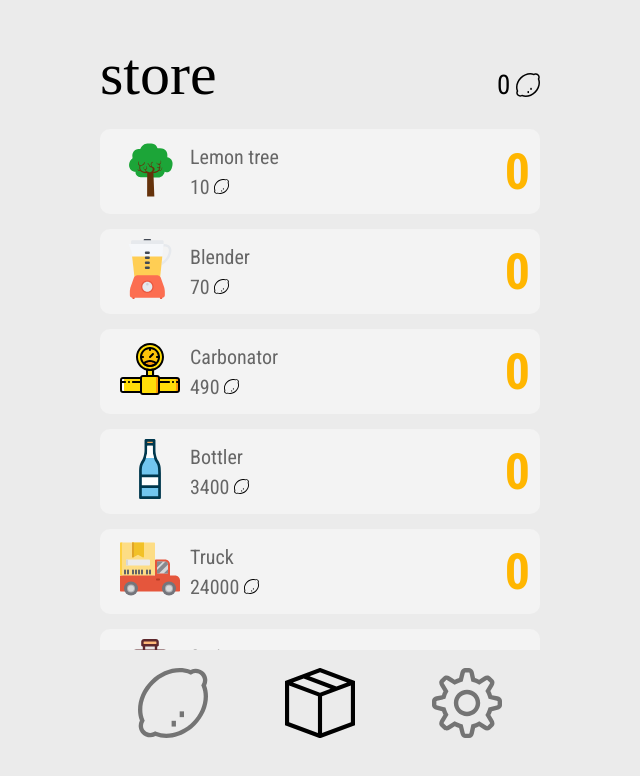
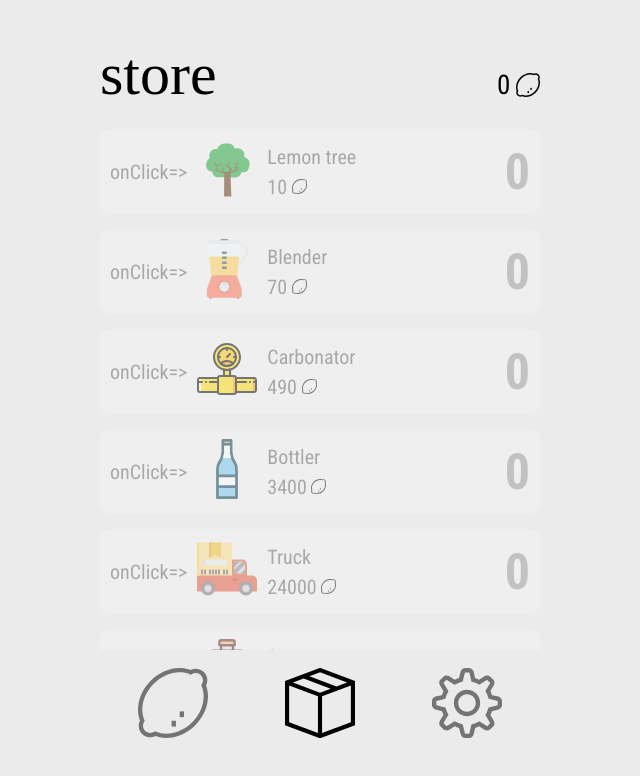
Before and after one commit to JenKa115/jenny-lemon-clicker, a React (Vite) app: page /store in a window 1280 px wide. Shown: the top 776 px of the page, without its empty margins (320-960 px from the left). Built offline with nearby package versions, Linux system fonts and the light colour scheme; a web font is replaced by a local one.

Commit message:
lisää tuotteen ostettavuuden ilmaisemisen

```diff
--- a/src/App.jsx
+++ b/src/App.jsx
@@ -1,3 +1,5 @@
+
+import round from './utils/round'
 
 import items from './config/items.js'
 
@@ -24,7 +26,8 @@ function App() {
     // Kasvatetaan napautusten lukumäärää yhdellä.
     newstats.clicks = newstats.clicks + 1;
         // Kasvatetaan sitruunoiden määrää kasvatusarvolla.
-    newstats.balance = newstats.balance + newstats.increase
+        newstats.balance = round(newstats.balance + newstats.increase,1)
+
 
     // Tallennetaan päivitetty stats-muuttuja.
     setStats(newstats);
@@ -40,11 +43,27 @@ function App() {
       // Kasvatetaan tuotteiden määrää yhdellä.
       newstoreitems[index].qty++
       // Vähännetään varoista tuotteen hinta.
-      newstats.balance = newstats.balance - newstoreitems[index].price
+            newstats.balance = round(newstats.balance - newstoreitems[index].price,1)
+
             // Lasketaan tuotteen uusi hinta.
       newstoreitems[index].price =
         Math.floor(newstoreitems[index].baseprice * Math.pow(1.15,newstoreitems[index].qty))
-      // TODO lasketaan uusi kasvatusarvo
+            // Koostemuuttujien esittely.
+      let increase = 1
+      let upgrades = 0
+      // Käydään kaupan tuotteet yksitellen lävitse.
+      for (let i=0; i<newstoreitems.length; i++) {
+        // Lisätään tuotteiden määrä kokonaismäärään.
+        upgrades = upgrades + newstoreitems[i].qty
+        // Lisätään tuotteen vaikutus kasvatusarvoon.
+        increase = increase + newstoreitems[i].multiplier*newstoreitems[i].qty
+      }
+      // Tallennetaan lasketut koostearvot.
+
+      newstats.increase = round(increase,1)
+
+      newstats.upgrades = upgrades
+
 
       // Tallennetaan uudet tilamuuttujien arviot.
       setStoreitems(newstoreitems)
--- a/src/components/Item.jsx
+++ b/src/components/Item.jsx
@@ -13,7 +13,9 @@ function Item(props) {
   const url = getImageUrl(props.item.image);
 
   return (
-        <div className="item"
+          <div className={ props.disabled ? "item item-disabled" : "item" }
+         onClick={()=>{props.handlePurchase(props.item.id)}}>
+
          onClick={()=>{props.handlePurchase(props.item.id)}}>
 
       <div className="item_icon"><img src={url} alt=""/></div>
--- a/src/pages/Store.jsx
+++ b/src/pages/Store.jsx
@@ -5,11 +5,12 @@ import Header from '../components/Header'
 
 function Store(props) {
 
-      // Muodostetaan renderöitävä tuotelista.
+  // Muodostetaan renderöitävä tuotelista.
   const items = props.storeitems.map(item => (
     <Item key={item.id}
           item={item}
-          handlePurchase={props.handlePurchase} />
+          handlePurchase={props.handlePurchase}
+          disabled={props.stats.balance < item.price} />
   ))
 
 
--- /dev/null
+++ b/src/utils/round.js
@@ -0,0 +1,7 @@
+// Pyöristää luvun määriteltyyn tarkkuuteen.
+function round(value, precision) {
+  const multiplier = Math.pow(10, precision || 0)
+  return Math.round(value * multiplier) / multiplier
+}
+
+export default round
```
